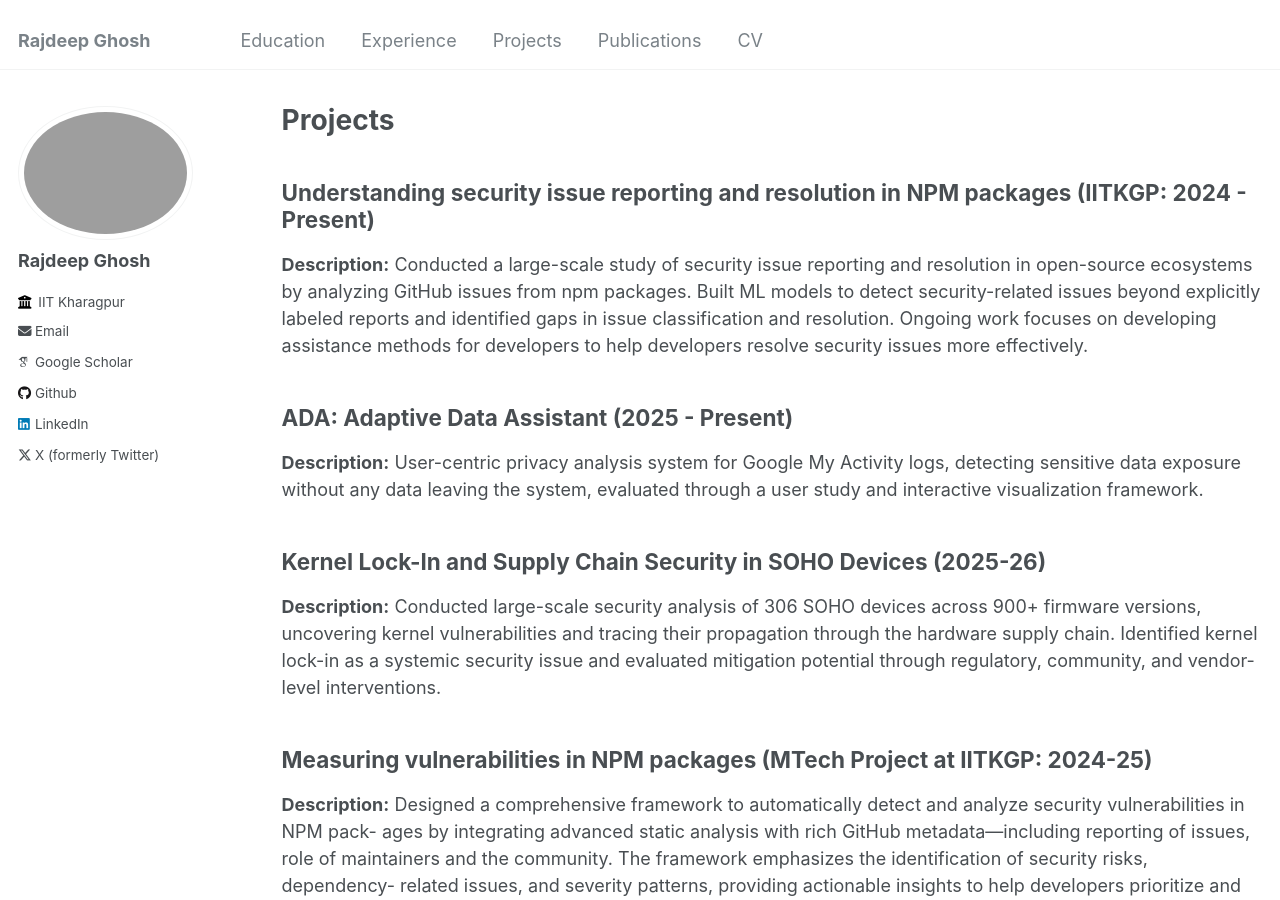
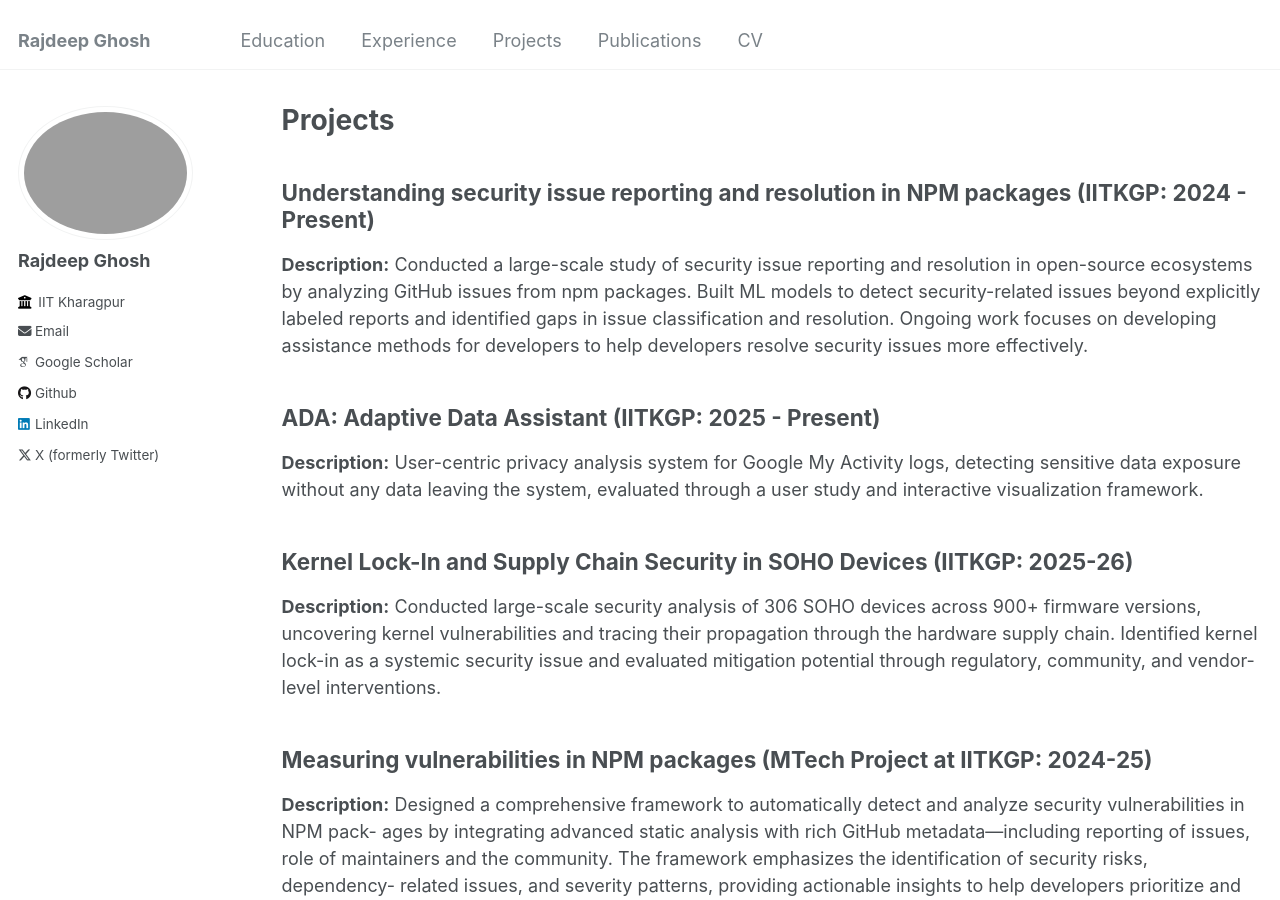
Before and after one commit to Rajdeep-G/Rajdeep-G.github.io, a Jekyll site: the page built from _pages/projects.md, in a window 1280 px wide and 900 px high. Built offline with Jekyll 4.4.1, drawn with Linux system fonts in a browser that asks for light colours; some web fonts are replaced.

Commit message:
Update projects.md

```diff
--- a/_pages/projects.md
+++ b/_pages/projects.md
@@ -11,11 +11,11 @@ GitHub issues from npm packages. Built ML models to detect security-related issu
 reports and identified gaps in issue classification and resolution. Ongoing work focuses on developing assistance
 methods for developers to help developers resolve security issues more effectively.
 
-## ADA: Adaptive Data Assistant (2025 - Present)
+## ADA: Adaptive Data Assistant (IITKGP: 2025 - Present)
 **Description:** User-centric privacy analysis system for Google My Activity logs, detecting sensitive data exposure without any
 data leaving the system, evaluated through a user study and interactive visualization framework.
 
-## Kernel Lock-In and Supply Chain Security in SOHO Devices (2025-26)
+## Kernel Lock-In and Supply Chain Security in SOHO Devices (IITKGP: 2025-26)
 **Description:** Conducted large-scale security analysis of 306 SOHO devices across 900+ firmware versions, uncovering kernel vulnerabilities and tracing their propagation through the hardware supply chain. Identified kernel lock-in as a systemic security issue and evaluated mitigation potential through regulatory, community, and vendor-level interventions.
 
 ## Measuring vulnerabilities in NPM packages (MTech Project at IITKGP: 2024-25)
```
